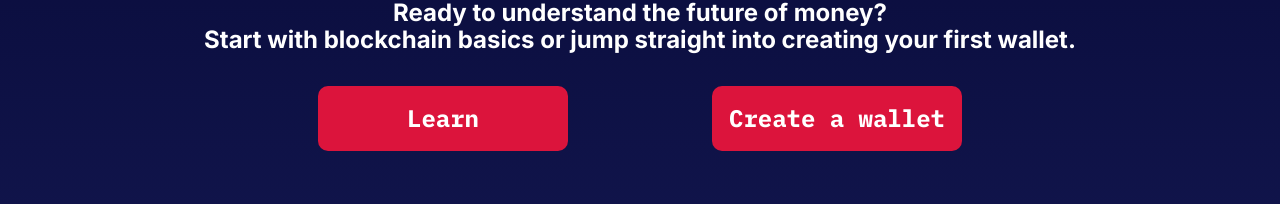
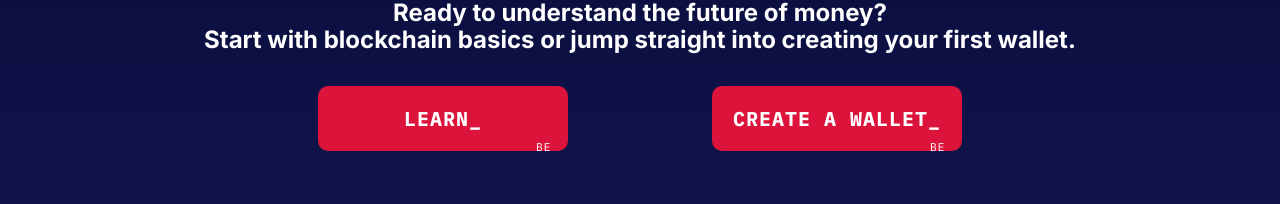
Before and after one commit to Fridrex/graded_unit2, a React (Vite) app in the folder frontend/: page / in a window 1280 px wide. Shown: the part 1787-1991 px from the top of the page. Built offline with nearby package versions, Linux system fonts and the light colour scheme.

Commit message:
feat: implement cyberpunk effect on footer buttons

```diff
--- a/frontend/src/App.css
+++ b/frontend/src/App.css
@@ -260,12 +260,186 @@ p {
   text-decoration: none;
   color: var(--text);
   font-family: var(--interactive-font);
-  font-size: var(--24px);
+  font-size: var(--20px);
   font-weight: 700;
   padding: 0.5rem 1rem;
   border-radius: var(--10px);
   background-color: var(--error-colour);
   margin: 2rem 0;
+}
+
+.cybr-btn {
+  --clip: polygon(0 0, 100% 0, 100% 100%, 95% 100%, 95% 90%, 85% 90%, 85% 100%, 8% 100%, 0 70%);
+  --border: 4px;
+  --shimmy-distance: 5;
+  --clip-one: polygon(0 2%, 100% 2%, 100% 95%, 95% 95%, 95% 90%, 85% 90%, 85% 95%, 8% 95%, 0 70%);
+  --clip-two: polygon(0 78%, 100% 78%, 100% 100%, 95% 100%, 95% 90%, 85% 90%, 85% 100%, 8% 100%, 0 78%);
+  --clip-three: polygon(0 44%, 100% 44%, 100% 54%, 95% 54%, 95% 54%, 85% 54%, 85% 54%, 8% 54%, 0 54%);
+  --clip-four: polygon(0 0, 100% 0, 100% 0, 95% 0, 95% 0, 85% 0, 85% 0, 8% 0, 0 0);
+  --clip-five: polygon(0 0, 100% 0, 100% 0, 95% 0, 95% 0, 85% 0, 85% 0, 8% 0, 0 0);
+  --clip-six: polygon(0 40%, 100% 40%, 100% 85%, 95% 85%, 95% 85%, 85% 85%, 85% 85%, 8% 85%, 0 70%);
+  --clip-seven: polygon(0 63%, 100% 63%, 100% 80%, 95% 80%, 95% 80%, 85% 80%, 85% 80%, 8% 80%, 0 70%);
+
+  --primary: var(--error-colour);
+  --shadow-primary: var(--primary-accent);
+  --color: var(--text);
+
+  font-family: var(--interactive-font);
+  color: var(--color);
+  cursor: pointer;
+  background: transparent;
+  text-transform: uppercase;
+  font-size: var(--24px);
+  font-weight: 700;
+  display: flex;
+  justify-content: center;
+  align-items: center;
+  width: 15.625rem;
+  height: 4.063rem;
+  text-decoration: none;
+  position: relative;
+  padding: 0.5rem 1rem;
+  letter-spacing: 1px;
+  border: 0;
+  transition: background 0.2s;
+}
+
+.cybr-btn:hover {
+  --primary: #7700bb;
+}
+
+.cybr-btn:active {
+  --primary: #6600a1;
+}
+
+.cybr-btn:after,
+.cybr-btn:before {
+  content: '';
+  position: absolute;
+  top: 0;
+  left: 0;
+  right: 0;
+  bottom: 0;
+  clip-path: var(--clip);
+  z-index: -1;
+}
+
+.cybr-btn:before {
+  background: var(--shadow-primary);
+  transform: translate(var(--border), 0);
+}
+
+.cybr-btn:after {
+  background: var(--primary);
+}
+
+.cybr-btn__tag {
+  position: absolute;
+  padding: 1px 4px;
+  letter-spacing: 1px;
+  line-height: 1;
+  bottom: -5%;
+  right: 5%;
+  font-weight: normal;
+  color: var(--text);
+  font-size: 0.7rem;
+}
+
+.cybr-btn__glitch {
+  position: absolute;
+  top: calc(var(--border) * -1);
+  left: calc(var(--border) * -1);
+  right: calc(var(--border) * -1);
+  bottom: calc(var(--border) * -1);
+  background: var(--shadow-primary);
+  text-shadow:
+    2px 2px var(--shadow-primary),
+    -2px -2px var(--primary);
+  clip-path: var(--clip);
+  animation: glitch 2s infinite;
+  display: none;
+}
+
+.cybr-btn:hover .cybr-btn__glitch {
+  display: block;
+}
+
+.cybr-btn__glitch:before {
+  content: '';
+  position: absolute;
+  top: calc(var(--border) * 1);
+  right: calc(var(--border) * 1);
+  bottom: calc(var(--border) * 1);
+  left: calc(var(--border) * 1);
+  clip-path: var(--clip);
+  background: var(--primary);
+  z-index: -1;
+}
+
+@keyframes glitch {
+  0% {
+    clip-path: var(--clip-one);
+  }
+  2%,
+  8% {
+    clip-path: var(--clip-two);
+    transform: translate(calc(var(--shimmy-distance) * -1%), 0);
+  }
+  6% {
+    clip-path: var(--clip-two);
+    transform: translate(calc(var(--shimmy-distance) * 1%), 0);
+  }
+  9% {
+    clip-path: var(--clip-two);
+    transform: translate(0, 0);
+  }
+  10% {
+    clip-path: var(--clip-three);
+    transform: translate(calc(var(--shimmy-distance) * 1%), 0);
+  }
+  13% {
+    clip-path: var(--clip-three);
+    transform: translate(0, 0);
+  }
+  14%,
+  21% {
+    clip-path: var(--clip-four);
+    transform: translate(calc(var(--shimmy-distance) * 1%), 0);
+  }
+  25% {
+    clip-path: var(--clip-five);
+    transform: translate(calc(var(--shimmy-distance) * 1%), 0);
+  }
+  30% {
+    clip-path: var(--clip-five);
+    transform: translate(calc(var(--shimmy-distance) * -1%), 0);
+  }
+  35%,
+  45% {
+    clip-path: var(--clip-six);
+    transform: translate(calc(var(--shimmy-distance) * -1%));
+  }
+  40% {
+    clip-path: var(--clip-six);
+    transform: translate(calc(var(--shimmy-distance) * 1%));
+  }
+  50% {
+    clip-path: var(--clip-six);
+    transform: translate(0, 0);
+  }
+  55% {
+    clip-path: var(--clip-seven);
+    transform: translate(calc(var(--shimmy-distance) * 1%), 0);
+  }
+  60% {
+    clip-path: var(--clip-seven);
+    transform: translate(0, 0);
+  }
+  31%,
+  61%,
+  100% {
+    clip-path: var(--clip-four);
+  }
 }
 
 .footer__content {
--- a/frontend/src/components/Footer.jsx
+++ b/frontend/src/components/Footer.jsx
@@ -16,8 +16,24 @@ const Footer = () => {
               <p>Start with blockchain basics or jump straight into creating your first wallet.</p>
             </div>
             <div className="footer__cta__buttons">
-              <Link to="/learn">Learn</Link>
-              <Link to="/wallet">Create a wallet</Link>
+              <Link to="/learn" className="cybr-btn">
+                Learn<span aria-hidden>_</span>
+                <span aria-hidden class="cybr-btn__glitch">
+                  Learn_
+                </span>
+                <span aria-hidden class="cybr-btn__tag">
+                  BE
+                </span>
+              </Link>
+              <Link to="/wallet" className="cybr-btn">
+                Create a wallet<span aria-hidden>_</span>
+                <span aria-hidden class="cybr-btn__glitch">
+                  Create a wallet_
+                </span>
+                <span aria-hidden class="cybr-btn__tag">
+                  BE
+                </span>
+              </Link>
             </div>
           </div>
           <div className="footer__content">
--- a/frontend/src/components/learn/Crypto.jsx
+++ b/frontend/src/components/learn/Crypto.jsx
@@ -104,7 +104,9 @@ const Crypto = ({ handleOpen }) => {
           </p>
           <p className="learn__crypto__content__cta">
             You can dive into cryptocurrency experience with out wallet creation simulation.
-            <Link to="/wallet" className='learn__crypto__content__cta__wallet'>Create your own crypto wallet right now!</Link>
+            <Link to="/wallet" className="learn__crypto__content__cta__wallet">
+              Create your own crypto wallet right now!
+            </Link>
           </p>
           <p className="learn__crypto__content__cta">
             Check out our <Link to="/resources#resources-header">Resources page</Link> for more information
```
Also changed, not shown: frontend/src/components/wallet/AccessWallet.jsx (+5 -5 lines).
